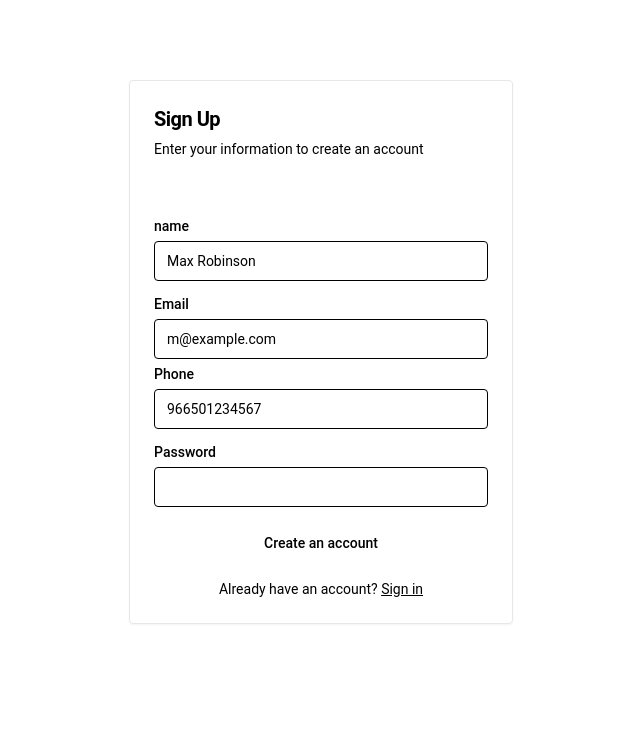
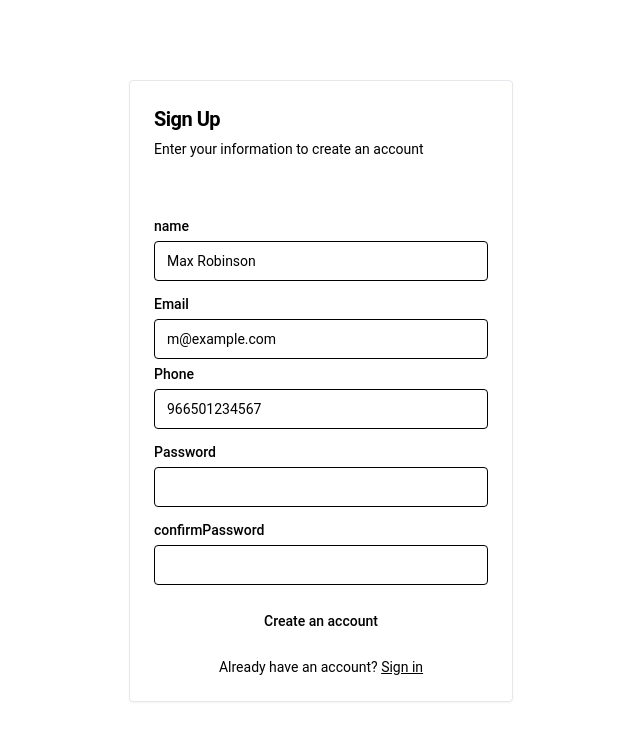
Before and after one commit to fakhraldeen18/harkh-app, a React (Vite) app: page /signUp in a window 1280 px wide. Shown: the top 740 px of the page, without its empty margins (303-943 px from the left). Built offline with nearby package versions, Linux system fonts and the light colour scheme.

Commit message:
add validation to signUp page

```diff
--- a/package.json
+++ b/package.json
@@ -14,6 +14,7 @@
     "@emotion/react": "^11.13.3",
     "@emotion/styled": "^11.13.0",
     "@fontsource/roboto": "^5.1.0",
+    "@hookform/resolvers": "^3.9.1",
     "@material-tailwind/react": "^2.1.10",
     "@mui/material": "^6.1.1",
     "@mui/styled-engine-sc": "^6.1.1",
@@ -51,11 +52,13 @@
     "next": "^14.2.3",
     "react": "^18.2.0",
     "react-dom": "^18.2.0",
+    "react-hook-form": "^7.53.2",
     "react-icons": "^5.3.0",
     "react-router-dom": "^6.28.0",
     "styled-components": "^6.1.13",
     "tailwind-merge": "^2.3.0",
-    "tailwindcss-animate": "^1.0.7"
+    "tailwindcss-animate": "^1.0.7",
+    "zod": "^3.23.8"
   },
   "devDependencies": {
     "@types/node": "^20.12.11",
--- a/src/App.css
+++ b/src/App.css
@@ -39,3 +39,14 @@
 .read-the-docs {
   color: #888;
 } */
+
+ /* custome css */
+ input::-webkit-outer-spin-button,
+input::-webkit-inner-spin-button {
+  -webkit-appearance: none;
+  margin: 0;
+}
+
+input[type="number"] {
+  -moz-appearance: textfield;
+}
--- a/src/Pages/SignUp.tsx
+++ b/src/Pages/SignUp.tsx
@@ -1,22 +1,28 @@
 import { Link, useNavigate } from "react-router-dom"
 import { ChangeEvent, FormEvent, useState } from "react"
+import { SubmitHandler, useForm } from "react-hook-form"
+import { z } from "zod"
+import { zodResolver } from "@hookform/resolvers/zod"
+
+import { Card, CardContent, CardDescription, CardHeader, CardTitle } from "@/components/ui/card"
 import { Button } from "@/components/ui/button"
-import { Card, CardContent, CardDescription, CardHeader, CardTitle } from "@/components/ui/card"
 import { Input } from "@/components/ui/input"
 import { Label } from "@/components/ui/label"
 
 export default function SignUp() {
-    const navigate = useNavigate()
+  type SignUpSchemaType = z.infer<typeof SignUpSchema>
+
+  const navigate = useNavigate()
   const [user, setUser] = useState({
     name: "",
     password: "",
     email: "",
     phone: ""
   })
-  const handleSubmit = (e: FormEvent) => {
+  const handleSubmitOld = (e: FormEvent) => {
     e.preventDefault()
     console.log("user:", user)
-        navigate("/login")
+    navigate("/login")
   }
 
   const handleChange = (e: ChangeEvent<HTMLInputElement>) => {
@@ -27,10 +33,41 @@ export default function SignUp() {
     })
   }
 
+  const SignUpSchema = z
+    .object({
+      name: z.string().min(3).max(30),
+      email: z.string().email(),
+      phone: z.string({
+        required_error: "required field",
+        invalid_type_error: "Phone is required"
+      }).min(10),
+      password: z
+        .string()
+        .min(8, { message: "Password is too short" })
+        .max(20, { message: "Password is too long" }),
+      confirmPassword: z.string()
+    })
+    .refine((data) => data.password === data.confirmPassword, {
+      message: "Passwords do not match",
+      path: ["confirmPassword"] // path of error
+    })
+
+  const {
+    register,
+    handleSubmit,
+    formState: { errors }
+  } = useForm<SignUpSchemaType>({ resolver: zodResolver(SignUpSchema) })
+  console.log(errors.email?.message)
+
+  //we should here call like API or something...
+  const onSubmit: SubmitHandler<SignUpSchemaType> = (data: any) => {
+    console.log(data)
+  }
+
   return (
     <div className=" flex flex-col justify-between">
       <></>
-      <form className="mr-8" onSubmit={handleSubmit}>
+      <form className="mr-8" onSubmit={handleSubmit(onSubmit)}>
         <Card className="mx-auto max-w-sm mt-10 lg:mt-20 ml-10 md:ml-auto rounded ">
           <CardHeader>
             <CardTitle className="text-xl">Sign Up</CardTitle>
@@ -41,49 +78,57 @@ export default function SignUp() {
               <div className="grid gap-2">
                 <Label htmlFor="name">name</Label>
                 <Input
-                  name="name"
                   id="name"
                   type="text"
                   placeholder="Max Robinson"
-                  required
-                  onChange={handleChange}
+                  {...register("name")}
                   className="rounded "
                 />
+                {errors.name && <span className="text-red-600">{errors.name.message}</span>}
               </div>
               <div className="grid gap-2">
                 <div className="grid gap-2">
                   <Label htmlFor="email">Email</Label>
                   <Input
-                    name="email"
                     id="email"
                     type="email"
                     placeholder="m@example.com"
-                    required
-                    onChange={handleChange}
+                    {...register("email")}
                     className="rounded "
                   />
+                  {errors.email && <span className="text-red-600">{errors.email.message}</span>}
                 </div>
                 <Label htmlFor="phone">Phone</Label>
                 <Input
-                  name="phone"
                   id="phone"
                   type="number"
                   placeholder="966501234567"
-                  required
-                  onChange={handleChange}
+                  {...register("phone")}
                   className="rounded "
                 />
+                {errors.phone && <span className="text-red-600">{errors.phone.message}</span>}
               </div>
               <div className="grid gap-2">
                 <Label htmlFor="password">Password</Label>
                 <Input
-                  name="password"
                   id="password"
                   type="password"
-                  required
-                  onChange={handleChange}
+                  {...register("password")}
                   className="rounded "
                 />
+                {errors.password && <span className="text-red-600">{errors.password.message}</span>}
+              </div>
+              <div className="grid gap-2">
+                <Label htmlFor="password">confirmPassword</Label>
+                <Input
+                  id="confirmPassword"
+                  type="password"
+                  {...register("confirmPassword")}
+                  className="rounded "
+                />
+                {errors.confirmPassword && (
+                  <span className="text-red-600">{errors.confirmPassword.message}</span>
+                )}
               </div>
               <Button type="submit" className="w-full hover:bg-blue-gray-300 rounded ">
                 Create an account
```
Also changed, not shown: 1 other file (tests, documents, lock files or other folders).
